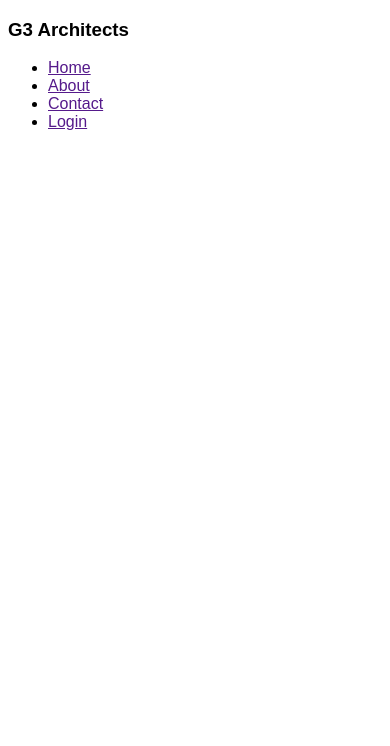
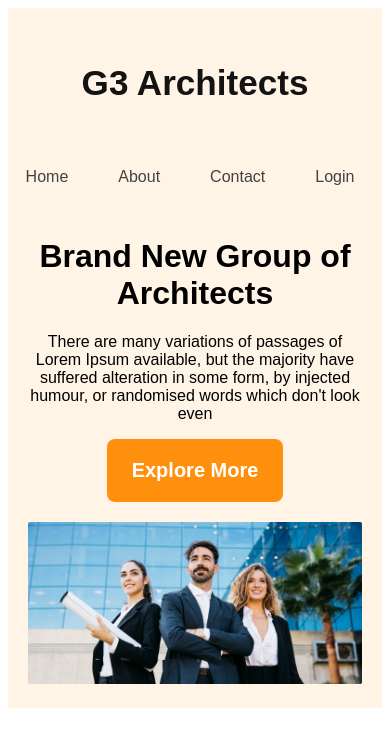
Before and after one commit to tishalaa/g3-architect-website, a plain HTML site: page index.html in a window 390 px wide. Drawn offline with Linux system fonts and the light colour scheme.

Commit message:
finished the header section with responsive for mobile and medium device

```diff
--- a/index.html
+++ b/index.html
@@ -9,16 +9,23 @@
 </head>
 <body>
     <header>
-        <nav>
+        <nav class="nav-title">
             <h3>G3 Architects</h3>
             <ul>
 <li><a href="">Home</a></li>
 <li><a href="">About</a></li>
 <li><a href="">Contact</a></li>
 <li><a href="">Login</a></li>
-
-            </ul>
-        </nav>
+</ul>
+</nav>
+<div class="banner">
+    <div class="banner-content">
+ <h1 class="banner-title">Brand New Group of Architects</h1>
+<p class="banner-description">There are many variations of passages of Lorem Ipsum available, but the majority have suffered alteration in some form, by injected humour, or randomised words which don't look even</p>
+<button class="btn-primary">Explore More</button>
+    </div>
+<img src="images/banner.png">
+</div>
 
     </header>
     <main>
--- a/styles/architect.css
+++ b/styles/architect.css
@@ -2,3 +2,66 @@
     font-family: 'Open Sans', sans-serif;
 font-family: 'Work Sans', sans-serif;
 }
+/* header section */
+header{
+    background: rgba(255, 144, 14, 0.10);
+    padding: 50px 240px;
+}
+nav{
+    display: flex;
+    justify-content: space-between;
+    align-items: center;
+}
+nav>ul{
+    display: flex;
+    list-style: none;
+
+}
+nav>ul>li{
+    margin-right: 50px;
+    font-weight: 500px;
+    font-size: 1rem;
+}
+nav li a{
+    text-decoration: none;
+    color: var(--Dark-02, #424242);
+}
+.nav-title{
+    font-size: 30px ;
+    font-weight: 700px;
+    color: var(--Dark-01, #131313);
+}
+.banner-content{
+max-width: 800px;
+text-align: center;
+margin: 0 auto;
+}
+.btn-primary{
+  border-radius: 8px;
+  background: #FF900E;
+  padding: 20px 25px;
+  color: #FFF;
+  font-size: 1.25rem;
+  font-weight: 600;
+  cursor: pointer;
+  border: 0;
+}
+.banner img{
+    width: 100%;
+    margin-top: 20px;
+}
+/* responsive medi queries */
+@media screen and (max-width: 576px) {
+    header{
+        padding:20px;
+    }
+   nav{
+    flex-direction:column;
+   }
+    }
+    /* medium device responsive */
+    @media screen and (min-width:576px) and (max-width:960px) {
+        header{
+            padding: 50px;
+        }
+    }
```
